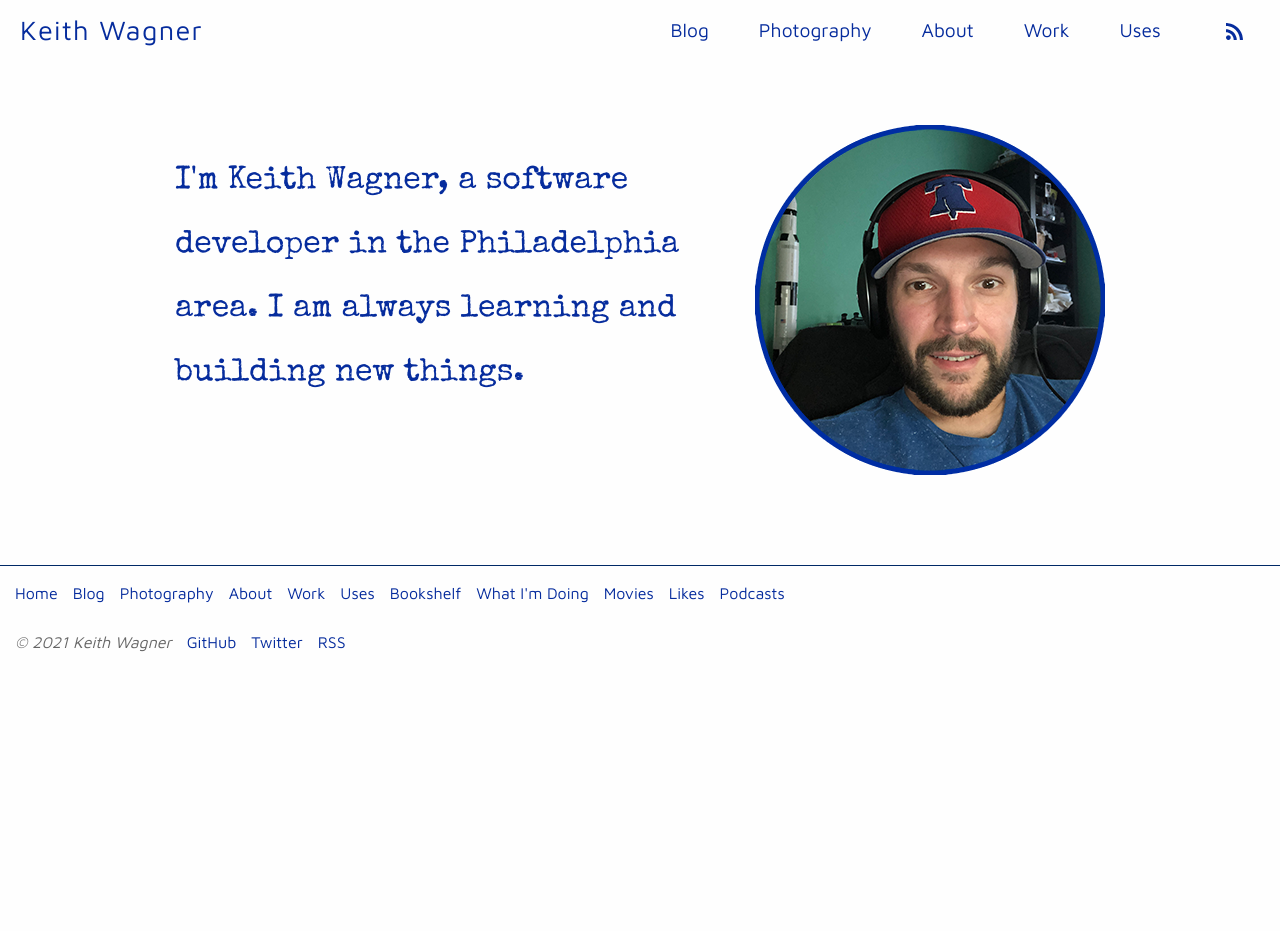
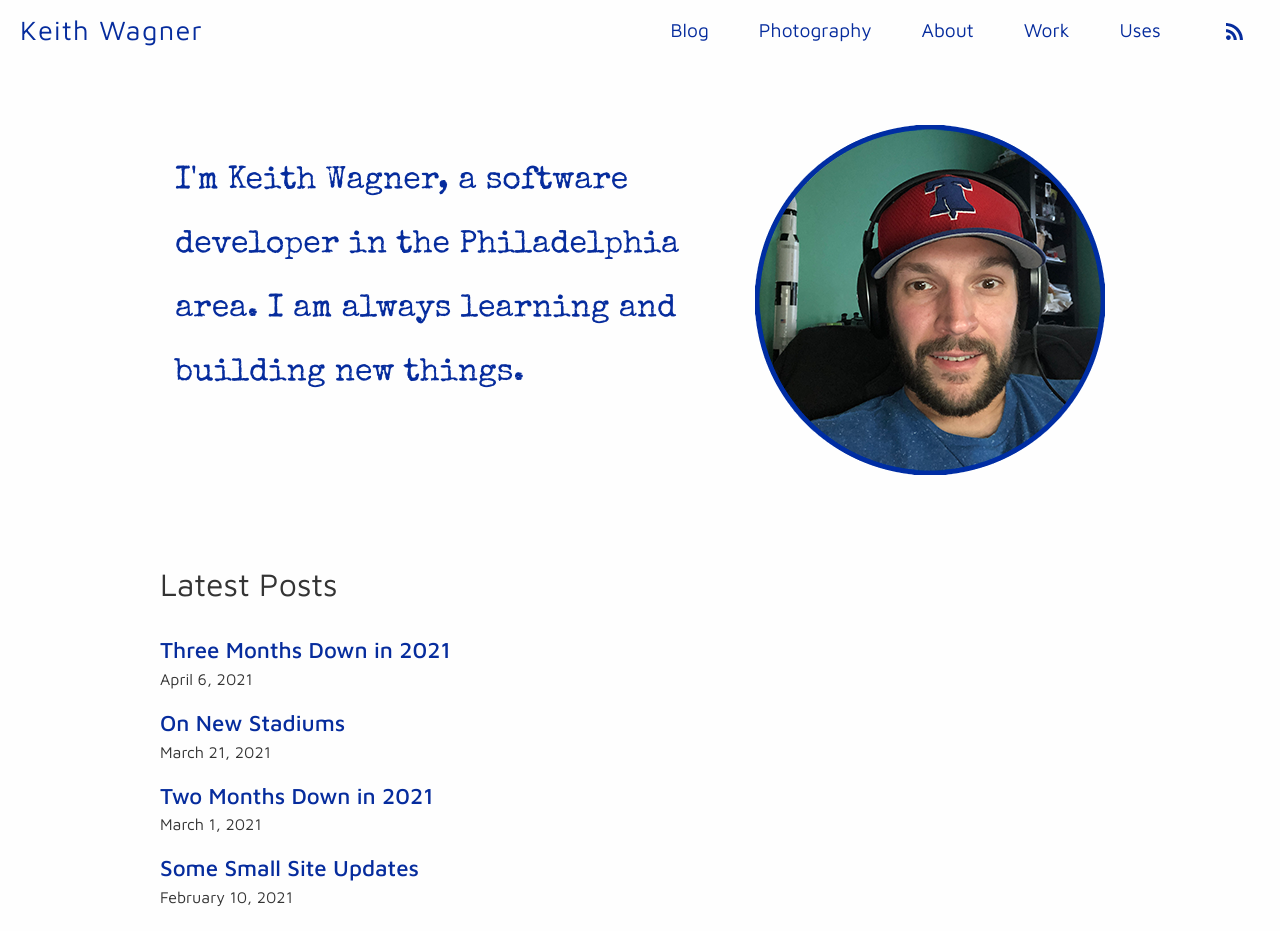
Before and after one commit to kpwags/kpwags.com, a Next.js app: page / in a window 1280 px wide. Shown: the top 931 px of the page. Before the commit the page ends 800 px from the top, so only its background shows below. Built offline with nearby package versions, Linux system fonts and the light colour scheme.

Commit message:
Started work on latest posts component

```diff
--- /dev/null
+++ b/components/LatestPosts/index.tsx
@@ -0,0 +1,47 @@
+import React from 'react';
+import styled from 'styled-components';
+import { formatDate } from '@lib/utilities';
+
+const Latest = styled.div`
+    margin: 40px 0;
+
+    h1 {
+        margin-bottom: 30px;
+    }
+`;
+
+const Posts = styled.ul`
+    margin: 0;
+    padding: 0;
+`;
+
+const Post = styled.li`
+    list-style-type: none;
+    margin: 15px 0;
+
+    .title {
+        color: ${({ theme }) => theme.colors.blue};
+        font-size: 1.4rem;
+        font-weight: 500;
+    }
+`;
+
+interface LatestPostsProps {
+    mostRecentPosts: Array<{ id: string; date: Date; title: string }>;
+}
+
+const LatestPosts: React.FC<LatestPostsProps> = ({ mostRecentPosts }) => (
+    <Latest>
+        <h1>Latest Posts</h1>
+        <Posts>
+            {mostRecentPosts.map(({ id, date, title }) => (
+                <Post key={id}>
+                    <div className="title">{title}</div>
+                    <div className="datetime">{formatDate(date)}</div>
+                </Post>
+            ))}
+        </Posts>
+    </Latest>
+);
+
+export default LatestPosts;
--- /dev/null
+++ b/lib/utilities.ts
@@ -0,0 +1,44 @@
+const getMonthString = (month: number): string => {
+    switch (month) {
+        case 2:
+            return 'February';
+        case 3:
+            return 'March';
+        case 4:
+            return 'April';
+        case 5:
+            return 'May';
+        case 6:
+            return 'June';
+        case 7:
+            return 'July';
+        case 8:
+            return 'August';
+        case 9:
+            return 'September';
+        case 10:
+            return 'October';
+        case 11:
+            return 'November';
+        case 12:
+            return 'December';
+        case 1:
+        default:
+            return 'January';
+    }
+};
+
+export const formatDate = (dateVal: string|Date): string => {
+    let d: Date = new Date();
+    if (typeof dateVal === 'string') {
+        d = new Date(dateVal.split(' ')[0]);
+    } else {
+        d = new Date(dateVal);
+    }
+
+    const month = getMonthString(d.getMonth() + 1);
+    const day = d.getDate();
+    const year = d.getFullYear();
+
+    return `${month} ${day}, ${year}`;
+};
--- a/pages/index.tsx
+++ b/pages/index.tsx
@@ -2,12 +2,14 @@
 import React from 'react';
 import { getSortedPostsData } from '@lib/posts';
 import Welcome from '@components/Welcome';
+import LatestPosts from '@components/LatestPosts';
 
 export async function getStaticProps() {
-    const allPostsData = getSortedPostsData();
+    const postsData = getSortedPostsData();
+
     return {
         props: {
-            allPostsData,
+            allPostsData: postsData.length <= 5 ? postsData : postsData.slice(0, 5),
         },
     };
 }
@@ -19,6 +21,7 @@ interface HomeProps {
 const Home: React.FC<HomeProps> = ({ allPostsData }) => (
     <main>
         <Welcome />
+        <LatestPosts mostRecentPosts={allPostsData} />
     </main>
 );
 
```
